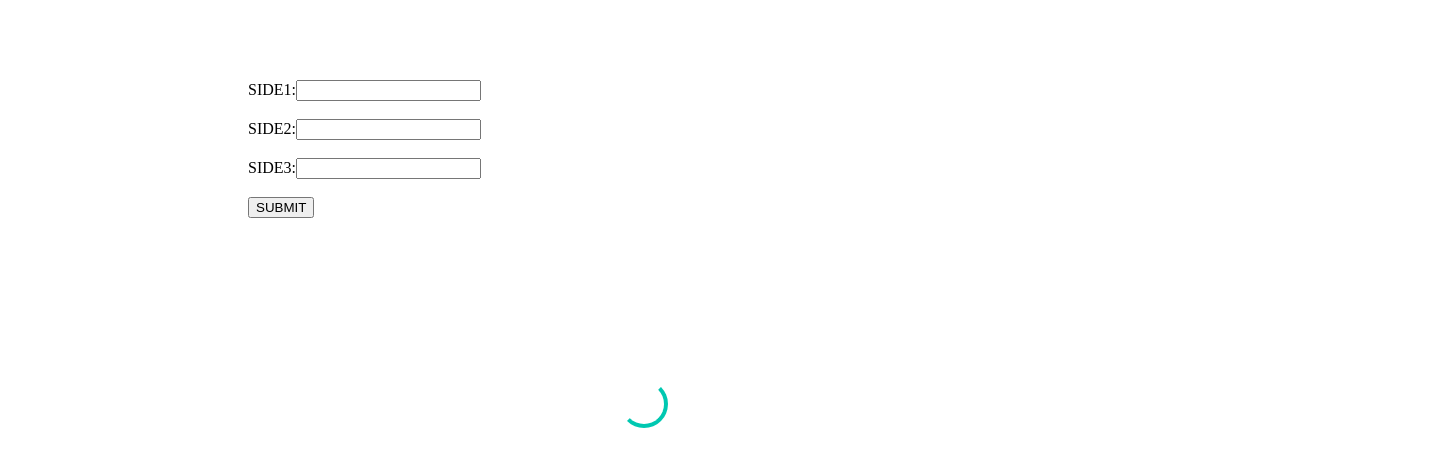
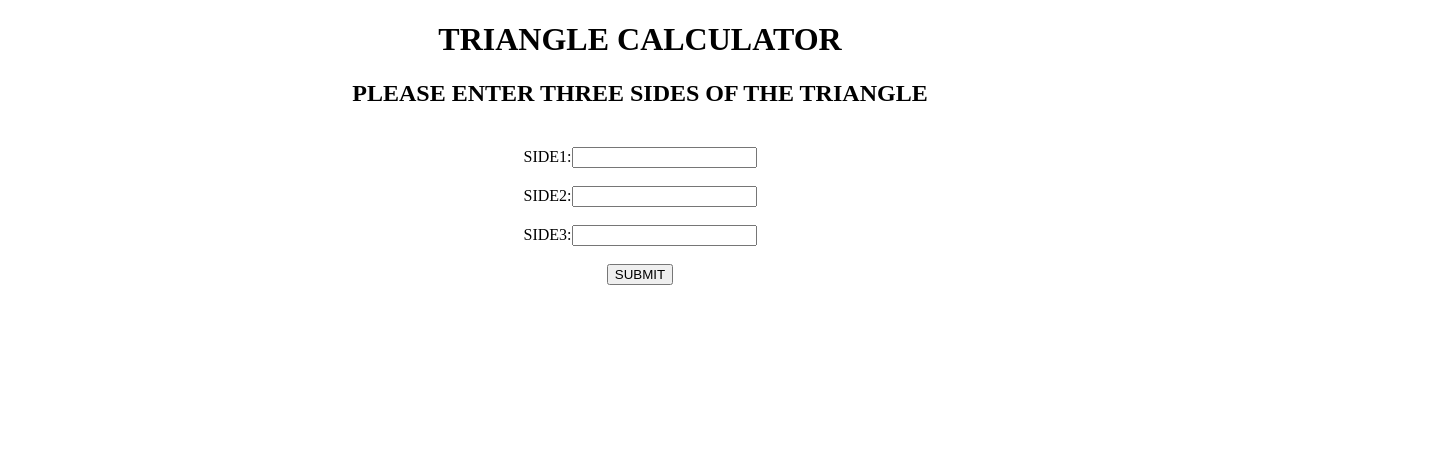
Before and after one commit to Vohsty/Triangle-tracker-Final, a plain HTML site: page index.html in a window 1280 px wide. Shown: the whole page, 1452 px wide, since content can reach past the window. Drawn offline with Linux system fonts and the light colour scheme.

Commit message:
add loader

```diff
--- a/css/styles.css
+++ b/css/styles.css
@@ -1,32 +1,22 @@
 .input{
+  text-align: center;
   border: 2px;
   margin: 20px;
   padding: 20px;
   position: relative;
-  top: 40px;
-  left: 200px;
 
 }
-#loading-bar-spinner.spinner {
-    left: 50%;
-    margin-left: -20px;
-    top: 50%;
-    margin-top: -20px;
-    position: absolute;
-    z-index: 19 !important;
-    animation: loading-bar-spinner 400ms linear infinite;
+#loader {
+  background-size: cover;
+
 }
-
-#loading-bar-spinner.spinner .spinner-icon {
-    width: 40px;
-    height: 40px;
-    border:  solid 4px transparent;
-    border-top-color:  #00C8B1 !important;
-    border-left-color: #00C8B1 !important;
-    border-radius: 50%;
+#title {
+  text-align: center;
+  animation-name: swip;
+  animation-duration: 1s;
+  position: relative;
 }
-
-@keyframes loading-bar-spinner {
-  0%   { transform: rotate(0deg);   transform: rotate(0deg); }
-  100% { transform: rotate(360deg); transform: rotate(360deg); }
+@keyframes swip {
+  from{bottom: -100px;opacity: 0;}
+    to{bottom: 0px;opacity: 1;}
 }
--- a/index.html
+++ b/index.html
@@ -4,10 +4,18 @@
     <link rel="stylesheet" href="css/styles.css" type="text/css">
     <script src="js/scrips.js" charset="utf-8"></script>
     <title></title>
+
   </head>
-  <body>
-    <div id="loading-bar-spinner" class="spinner"><div class="spinner-icon"></div></div>
-    <div class="input">
+  <body onload="myLoad()">
+    <div id="loader">
+      <img src="load.gif" alt="" width="100%" height="800px">
+    </div>
+    <div id="title">
+      <h1>TRIANGLE CALCULATOR</h1>
+      <h2>PLEASE ENTER THREE SIDES OF THE TRIANGLE</h2>
+    </div>
+
+    <div style="display:none;" id="content" class="input">
       SIDE1:<input type="text" name="Enter side 1" value="" id="a"> <br><br>
       SIDE2:<input type="text" name="Enter side 1" value="" id="b"> <br><br>
       SIDE3:<input type="text" name="Enter side 1" value="" id="c"> <br><br>
@@ -16,5 +24,18 @@
       ,parseFloat(document.getElementById('c').value))">SUBMIT</button>
 
     </div>
+
+  <script type="text/javascript">
+
+    function myLoad(){
+      var test = setTimeout(loadpage,3000)
+
+    }
+    function loadpage(){
+      document.getElementById("content").style.display = "block";
+      document.getElementById("loader").style.display = "none";
+    }
+  </script>
   </body>
+
 </html>
--- a/js/scrips.js
+++ b/js/scrips.js
@@ -1,7 +1,7 @@
 
 function create(a,b,c) {
   if (a+b>c && c+b>a && a+c>b && a==b && b==c)
-  alert ("Equilateral triangle")
+      alert("equi")
   else if (a+b>c && c+b>a && a+c>b && a==b || b==c || a==c)
     alert("isoscelese")
   else if (a+b>c && c+b>a && a+c>b && a!=b!=c)
```
Also changed, not shown: equilateral.html (+10 -0 lines), load.gif (added).
